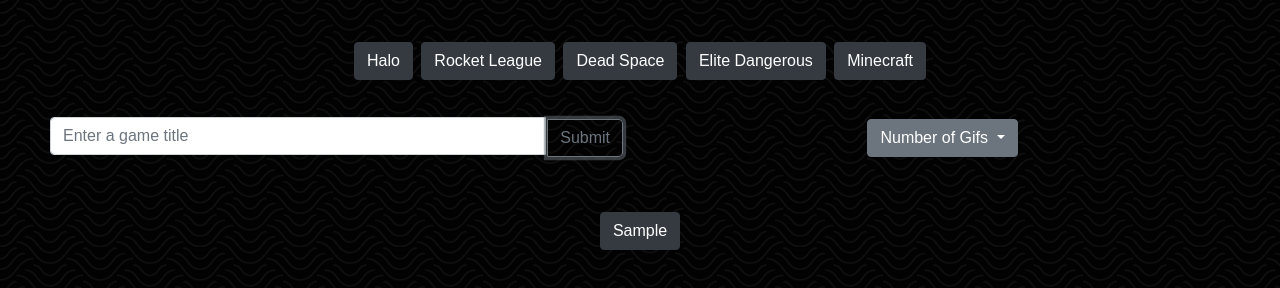
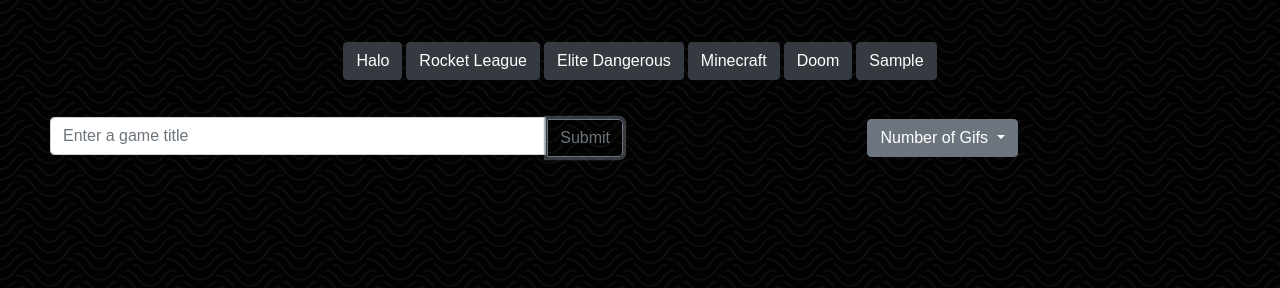
Before and after one commit to seanbelverstone/Giftastic, a plain HTML site: page index.html in a window 1280 px wide. Both pictures are taken after typing "Sample" into the empty fields and a click on the button "Submit". Shown: the part 86-374 px from the top of the page. Drawn offline with nearby package versions, Linux system fonts and the light colour scheme.

Commit message:
Made some big changes. Removed buttons from HTML and now adding them dynamically instead, to follow along with the homework instructions. Created an array called topics and put my buttons in there. Altered my js code to reflect this new array, and also added a push section to the button creation. Buttons arent working now though so thats weird

```diff
--- a/assets/javascript/logic.js
+++ b/assets/javascript/logic.js
@@ -9,18 +9,29 @@
 Every gif has its rating and 'This data is provided by the GIPHY API.' below. DONE
 Possibly also include:
 - change the amount of gifs to display (max 50) DONE
-- make mobile responsive */
+- make mobile responsive DONE */
 
 
 
 
 
-userButtonArray = [];
+var topics = ["Halo", "Rocket League", "Elite Dangerous", "Minecraft", "Doom"];
 var limit = "10";
 
+$(document).ready(function showButtons() {
+  for (var j = 0; j < topics.length; j++) { // for the topics array
+    var topicButton = $("<button>");
+    var gameText = (topics[j]);
+    topicButton.text(gameText);
+    topicButton.addClass("btn btn-dark");
+    topicButton.attr("data-game", gameText);
+    $(".topic-location").append(topicButton);
+  }
+});
+
 //button click event
-$(".btn-dark").on("click", function() {
-    var game = $(this).attr("data-game"); //grabs the data from the button
+$(".btn btn-dark").on("click", function() {
+    var game = $(this).attr("data-game").toLowerCase().trim(); //grabs the data from the button
     var queryURL = "https://api.giphy.com/v1/gifs/search?q=" +
       game + "&api_key=idmgGsqOAloHdaE7trSyIAQ9iQskkUCT&rating=g&limit=" + limit; //inputs the API url + user input + apikey and limit
 
@@ -33,7 +44,7 @@
 
         var results = response.data;
 
-        for (var i = 0; i < results.length; i++) {
+        for (var i = 0; i < results.length; i++) { //for the api json
 
           var gameImage = $("<img>"); //creates a variable that stores an img container in it
 
@@ -58,7 +69,8 @@
           gameDiv.append(gameImage, p, giphyText); //append all the bits to the gameDiv
 
           $("#gifLocation").prepend(gameDiv);
-        }
+
+      }
 
         $(".gif").click(function () {
             var state = $(this).attr("data-state"); //stores the data-state in the state variable
@@ -79,13 +91,13 @@
 $("#submit").on("click", function() {
   var userInput = ($(".form-control").val()); //declares a variable called userInput and stores the form value inside it
   $(".form-control").val(""); //clears the form
-  userButtonArray.push(userInput);
+  topics.push(userInput);
   var userButton = $("<button>"); //creates a button
   userButton.text(userInput);
   userButton.addClass("btn btn-dark");
   userButton.attr("data-game", userInput);
-  console.log(userButtonArray);
-  $("#userButtons").append(userButton);
+  console.log(topics);
+  $(".topic-location").append(userButton);
 
   //wanted to use the getGit function rather than copy/pasting but it was outside of scope and not sure how to access it
   userButton.on("click", function() {
--- a/index.html
+++ b/index.html
@@ -17,12 +17,7 @@
 </div>
 <div class="row">
     <div class="col-12">
-        <div class="topic-array">
-            <button class="btn btn-dark" data-game="halo-reach">Halo</button>
-            <button class="btn btn-dark" data-game="rocket-league">Rocket League</button>
-            <button class="btn btn-dark" data-game="dead-space">Dead Space</button>
-            <button class="btn btn-dark" data-game="elite-dangerous">Elite Dangerous</button>
-            <button class="btn btn-dark" data-game="minecraft">Minecraft</button>
+        <div class="topic-location">
         </div>
     </div>
 </div>
```
